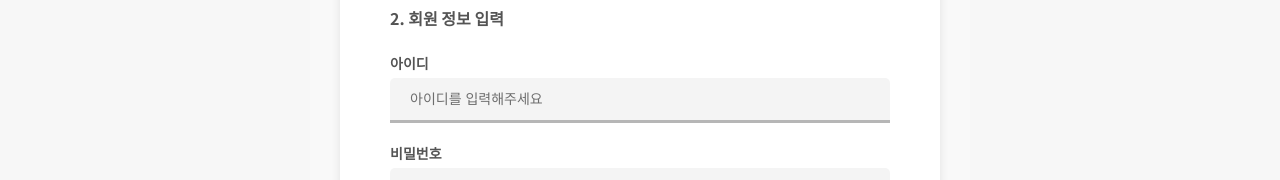
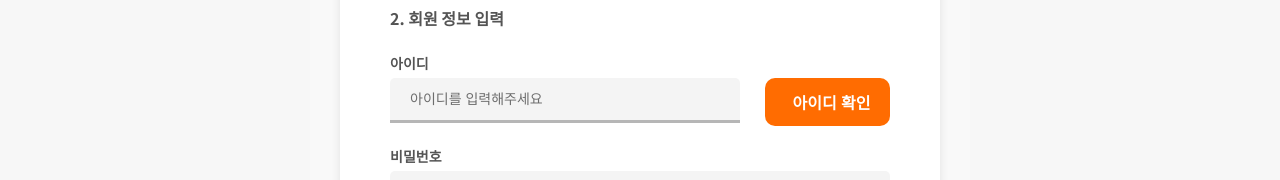
Before and after one commit to codestates-seb/seb40_main_021, a React (Create React App) app in the folder client/: page /signup/1 in a window 1280 px wide. Shown: the part 495-675 px from the top of the page. Built offline with nearby package versions, Linux system fonts and the light colour scheme; a web font is replaced by a local one.

Commit message:
✨ Feat: alert창 추가, 인증 버튼 추가

```diff
--- a/client/src/pages/Signup/MemberInfo.Style.js
+++ b/client/src/pages/Signup/MemberInfo.Style.js
@@ -193,6 +193,10 @@ export const FormControl = styled.input`
    width: 100%;
    padding: 0 20px;
    height: 45px;
+
+   &.id-input {
+      width: 70%;
+   }
 `;
 export const CompanyNum = styled.div`
    display: flex;
@@ -202,7 +206,8 @@ export const CompanyNum = styled.div`
    }
    @media screen and (max-width: 900px) {
       position: relative;
-      input {
+      input,
+      .id-input {
          width: 100%;
       }
    }
@@ -275,3 +280,15 @@ export const BtnFill = styled.button`
       border-radius: 0 5px 0 0;
    }
 `;
+
+export const BtnIdCheck = styled(BtnFill)`
+   width: 25%;
+
+   span {
+      width: 70px;
+   }
+
+   @media screen and (max-width: 900px) {
+      width: 10rem;
+   }
+`;
--- a/client/src/pages/Signup/MemberInfo.js
+++ b/client/src/pages/Signup/MemberInfo.js
@@ -2,6 +2,7 @@ import React, { useState } from 'react';
 import { useNavigate } from 'react-router-dom';
 import axios from 'axios';
 import {
+   BtnIdCheck,
    BtnFill,
    CompanyNum,
    FormControl,
@@ -28,7 +29,7 @@ import { onChangeIdAction, onChangePasswordAction, onChangeBusinessNumberAction
 
 const MemberInfo = () => {
    // const location = useLocation();
-
+   const API_BASE_URL = process.env.REACT_APP_API_ROOT;
    const navigate = useNavigate();
    const dispatch = useDispatch();
    const inputValue = useSelector(state => state);
@@ -39,6 +40,8 @@ const MemberInfo = () => {
    const [passwordError, setPasswordError] = React.useState(false);
    const [passwordConfirmError, setPasswordConfirmError] = React.useState(false);
    const [businessNumberError, setBusinessNumberError] = React.useState('');
+
+   const [idDuplicate, setIdDuplicate] = React.useState(0);
 
    const [finalCheck, setFinalCheck] = useState({
       idCheck: false,
@@ -57,8 +60,42 @@ const MemberInfo = () => {
    //    }
    // }, []);
 
+   const valiation = () => {
+      if (idDuplicate === 0) {
+         alert('아이디 중복확인을 해주세요.');
+         return;
+      }
+
+      if (idDuplicate === 409) {
+         alert('이미 사용중인 아이디입니다.');
+         return;
+      }
+
+      if (inputValue?.userMemberReducer?.id === '') {
+         alert('아이디를 입력해주세요.');
+         return;
+      }
+
+      if (inputValue?.userMemberReducer?.password === '') {
+         alert('비밀번호를 입력해주세요.');
+         return;
+      }
+
+      if (passwordConfirm === '') {
+         alert('비밀번호 재확인을 입력해주세요.');
+         return;
+      }
+
+      if (inputValue?.userMemberReducer?.businessNumber === '') {
+         alert('사업자 번호를 입력해주세요.');
+         return;
+      }
+   };
+
    const postMemberDataNavi = () => {
       const navMoveReg =
+         idDuplicate !== 0 &&
+         idDuplicate !== 409 &&
          inputValue?.userMemberReducer?.id !== '' &&
          !idError &&
          inputValue?.userMemberReducer?.password !== '' &&
@@ -67,12 +104,17 @@ const MemberInfo = () => {
          Certification &&
          Certification !== '국세청에 등록되지 않은 사업자등록번호입니다.';
 
+      valiation();
+
       if (navMoveReg) {
          navigate('/signup/2', {
             state: {
                next: true
             }
          });
+         dispatch(onChangeIdAction(''));
+         dispatch(onChangePasswordAction(''));
+         dispatch(onChangeBusinessNumberAction(''));
       } else {
          isValidate();
       }
@@ -165,6 +207,28 @@ const MemberInfo = () => {
       }
    };
 
+   const handleDuplicate = async () => {
+      try {
+         const res = await axios.post(`${API_BASE_URL}/member/check`, {
+            loginId: inputValue.userMemberReducer.id
+         });
+         alert('사용가능한 아이디 입니다.');
+         setIdDuplicate(200);
+
+         console.log(res);
+      } catch (err) {
+         if (inputValue?.userMemberReducer?.id === '') {
+            alert('아이디를 입력해주세요.');
+            return;
+         }
+         if (err.response.status === 409) {
+            alert('중복된 아이디 입니다.');
+            setIdDuplicate(err.response.status);
+            return;
+         }
+      }
+   };
+
    return (
       <Wrapper>
          <Container>
@@ -186,7 +250,10 @@ const MemberInfo = () => {
 
                   <Info buttonError={finalCheck.idCheck} idError={idError}>
                      <p>아이디</p>
+
+                     <CompanyNum>
                         <FormControl
+                           className="id-input"
                            maxLength={11}
                            type="text"
                            placeholder="아이디를 입력해주세요"
@@ -194,6 +261,11 @@ const MemberInfo = () => {
                            value={inputValue?.userMemberReducer?.id ?? ''}
                            onChange={handleId}
                         />
+
+                        <BtnIdCheck onClick={handleDuplicate}>
+                           <span>아이디 확인</span>
+                        </BtnIdCheck>
+                     </CompanyNum>
                   </Info>
                   {idError && <span>영문(소문자), 숫자 포함해 주세요.</span>}
                   <InfoForm buttonError={finalCheck.pwCheck} passwordError={passwordError}>
```
Lines whose indentation alone changed are shown as unchanged.
